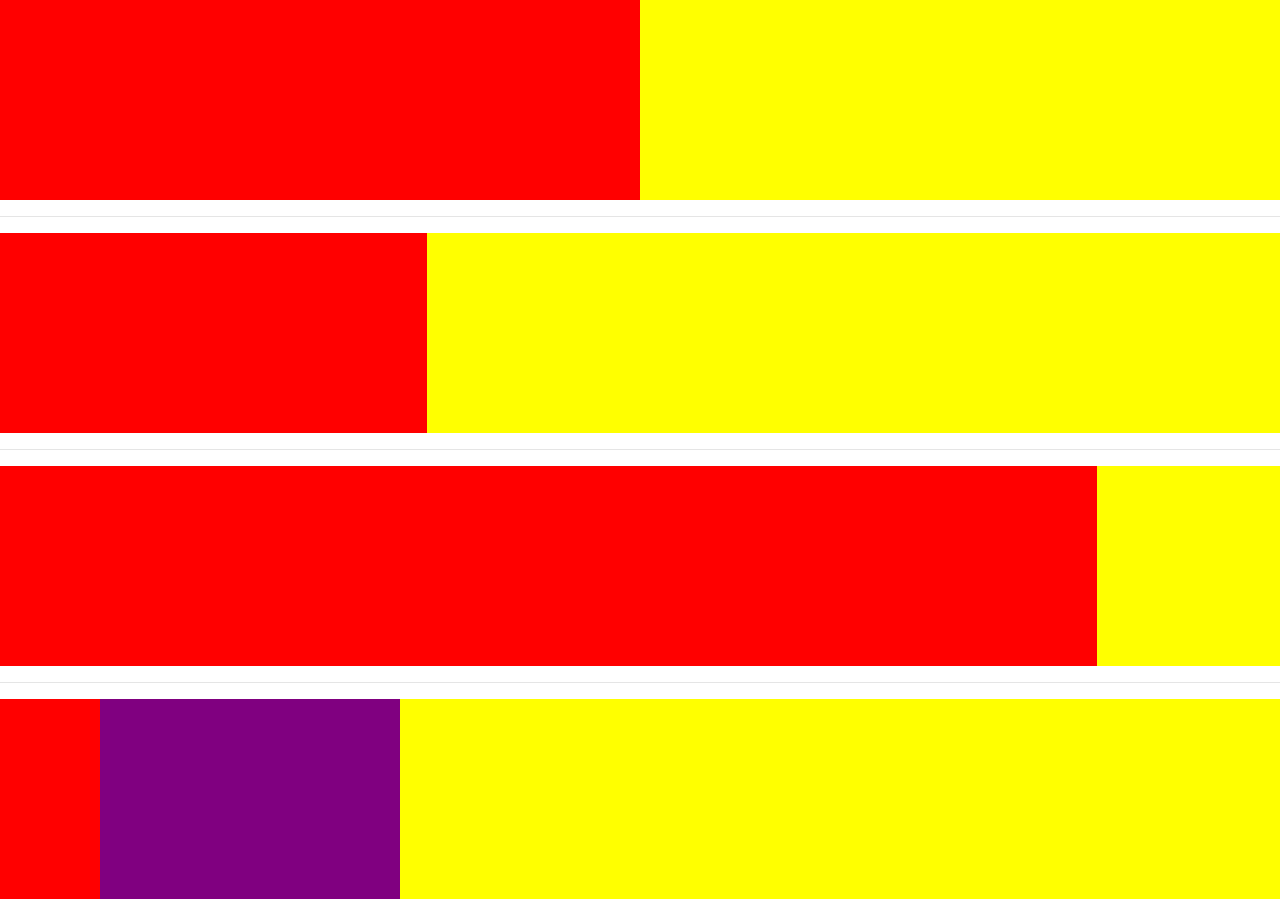
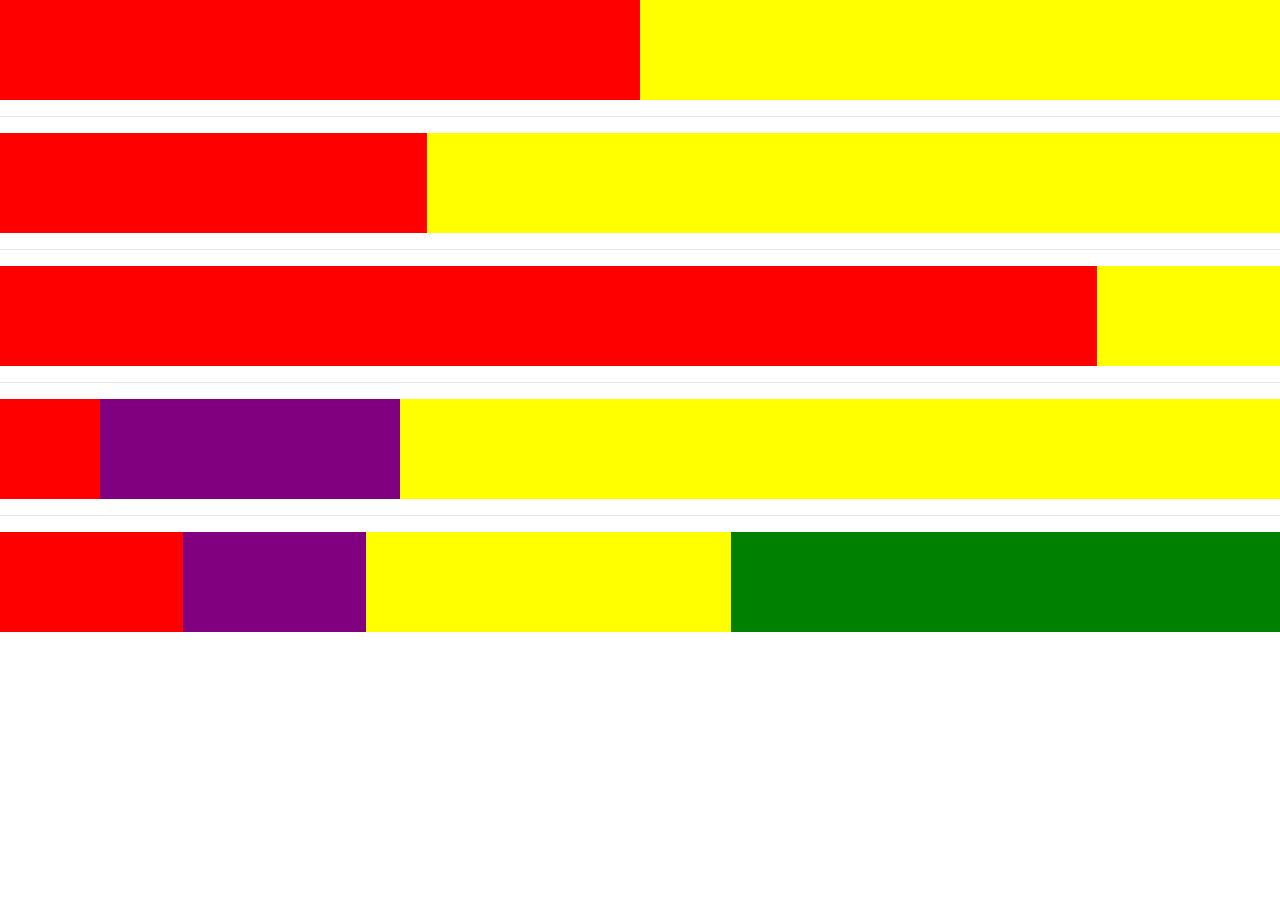
Before and after one commit to svilder/test-grid, a plain HTML site: page index.html in a window 1280 px wide. After the commit the page ends 800 px from the top, so only its background shows below. Drawn offline with nearby package versions, Linux system fonts and the light colour scheme.

Commit message:
plus de fractions

```diff
--- a/index.html
+++ b/index.html
@@ -51,6 +51,19 @@
       </div>
     </div>
 
+    <hr>
+
+    <div class="fifth-example">
+      <div class="red">
+      </div>
+      <div class="purple">
+      </div>
+      <div class="yellow">
+      </div>
+      <div class="green">
+      </div>
+    </div>
+
 <!-- Including Bootstrap JS (with its Popper.js / jQuery dependency) so that dynamic components work -->
     <script src="https://code.jquery.com/jquery-3.3.1.slim.min.js"></script>
     <script src="https://cdnjs.cloudflare.com/ajax/libs/popper.js/1.14.6/umd/popper.min.js"></script>
--- a/style/style.css
+++ b/style/style.css
@@ -13,12 +13,17 @@
   background-color: purple;
 }
 
+.green {
+  background-color: green;
+}
+
 .first-example,
 .second-example,
 .third-example,
-.fourth-example {
+.fourth-example,
+.fifth-example {
   display: grid;
-  height: 200px;
+  height: 100px;
 }
 
 .first-example {
@@ -36,3 +41,7 @@
 .fourth-example {
   grid-template-columns: 100px 300px auto;
 }
+
+.fifth-example {
+  grid-template-columns: 1fr 1fr 2fr 3fr;
+}
```
